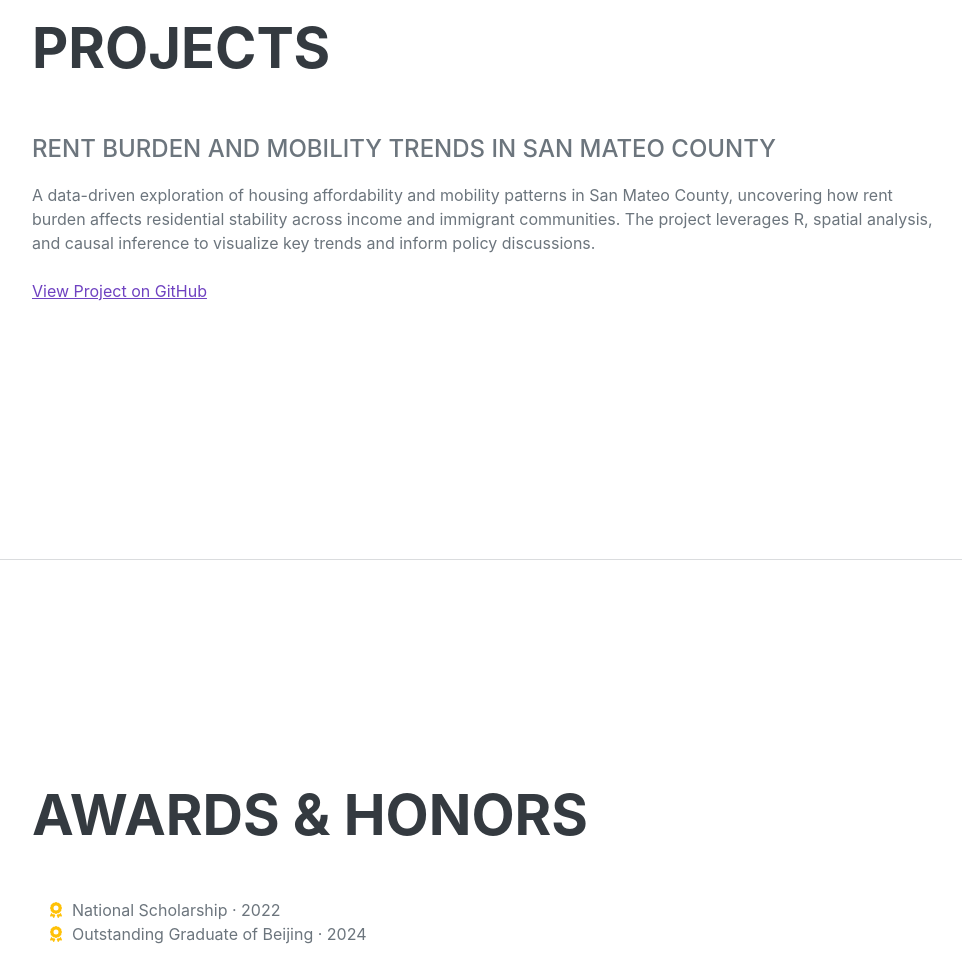
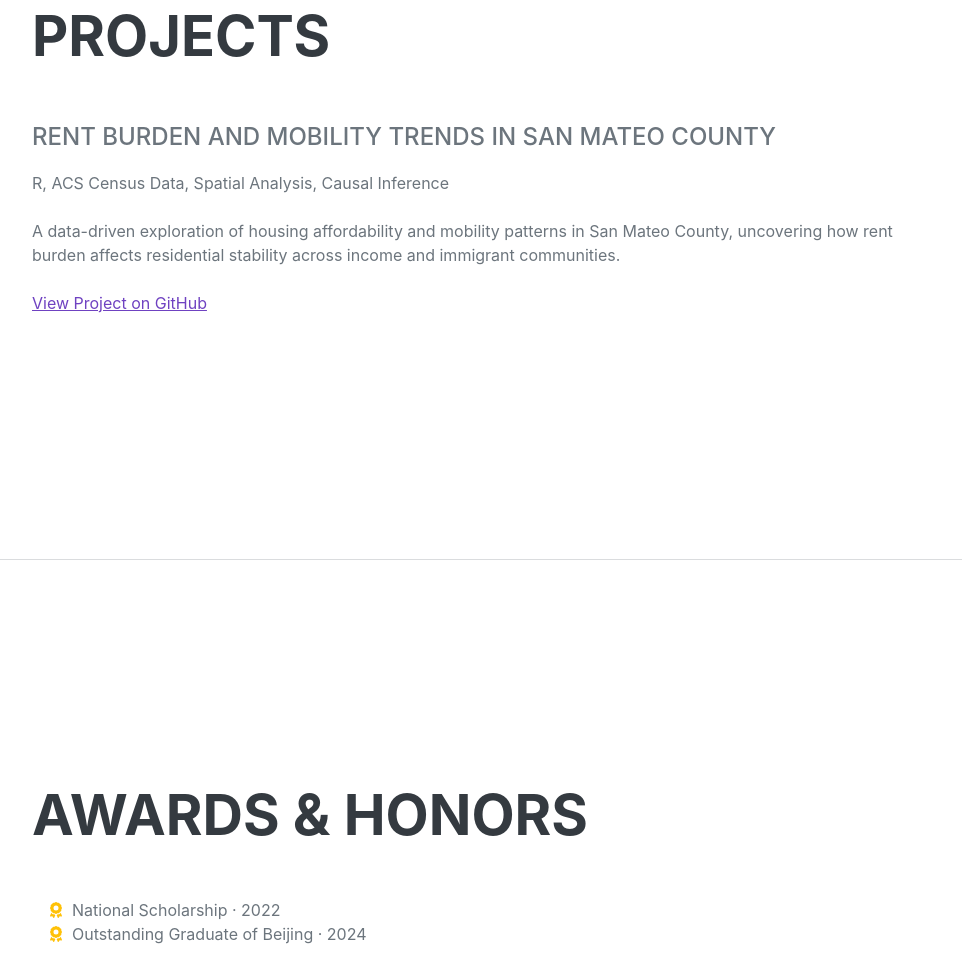
Before and after one commit to chrisyangqn/portfolio, a plain HTML site: page index.html in a window 1280 px wide. Shown: the part 3933-4904 px from the top of the page, without its empty margins (288-1250 px from the left). Drawn offline with nearby package versions, Linux system fonts and the light colour scheme; a web font is replaced by a local one.

Commit message:
Update index.html

```diff
--- a/index.html
+++ b/index.html
@@ -350,12 +350,14 @@
             Rent Burden and Mobility Trends in San Mateo County
           </div>
           <p class="mb-4">
+            R, ACS Census Data, Spatial Analysis, Causal Inference
+          </p>
+          <p class="mb-4">
             A data-driven exploration of housing affordability and mobility
             patterns in San Mateo County, uncovering how rent burden affects
-            residential stability across income and immigrant communities. The
-            project leverages R, spatial analysis, and causal inference to
-            visualize key trends and inform policy discussions.
+            residential stability across income and immigrant communities.
           </p>
+
           <a
             href="https://github.com/chrisyangqn/Analyzing-Rent-Burden-and-Mobility-Trends-in-San-Mateo-County"
             target="_blank"
```
